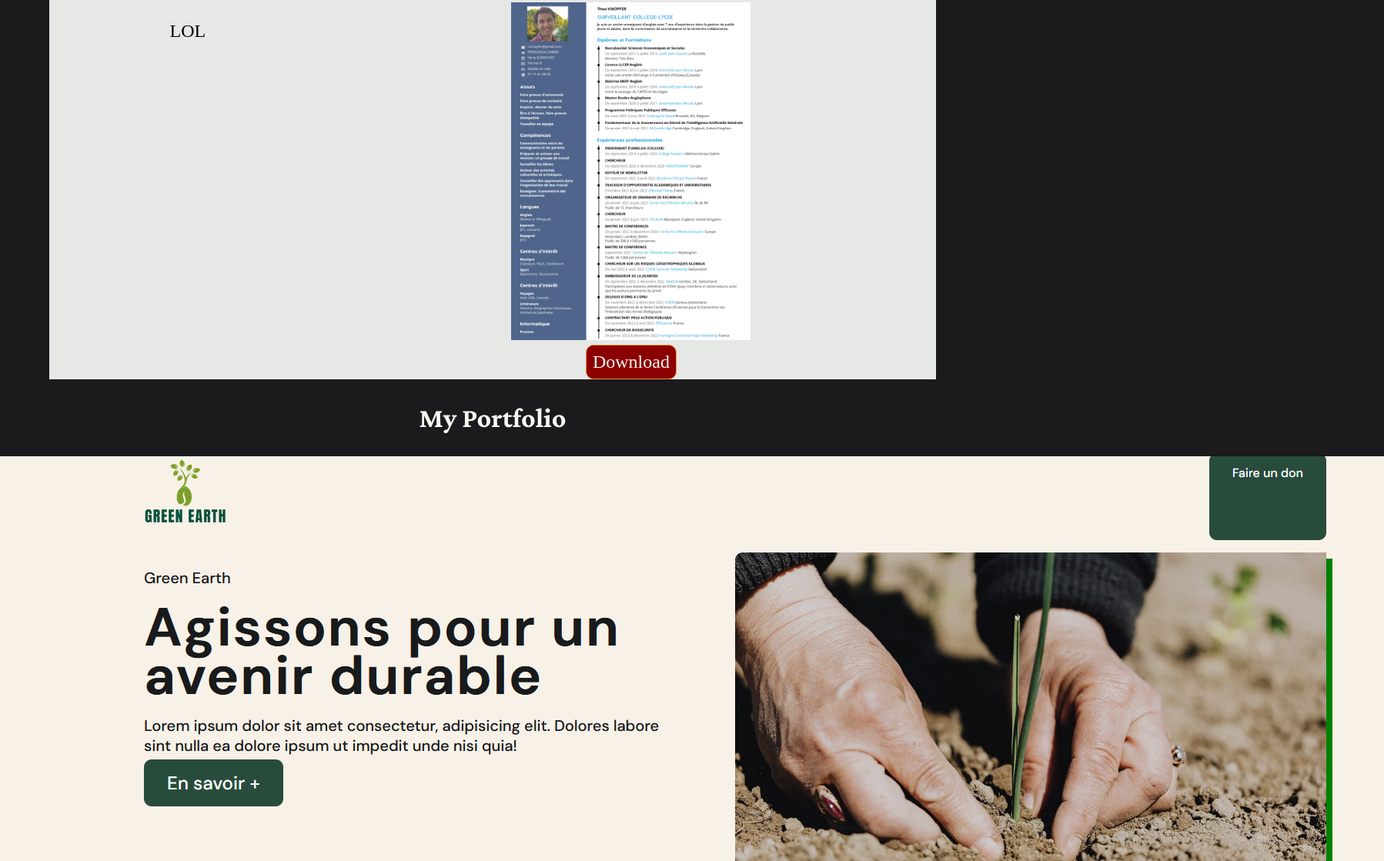
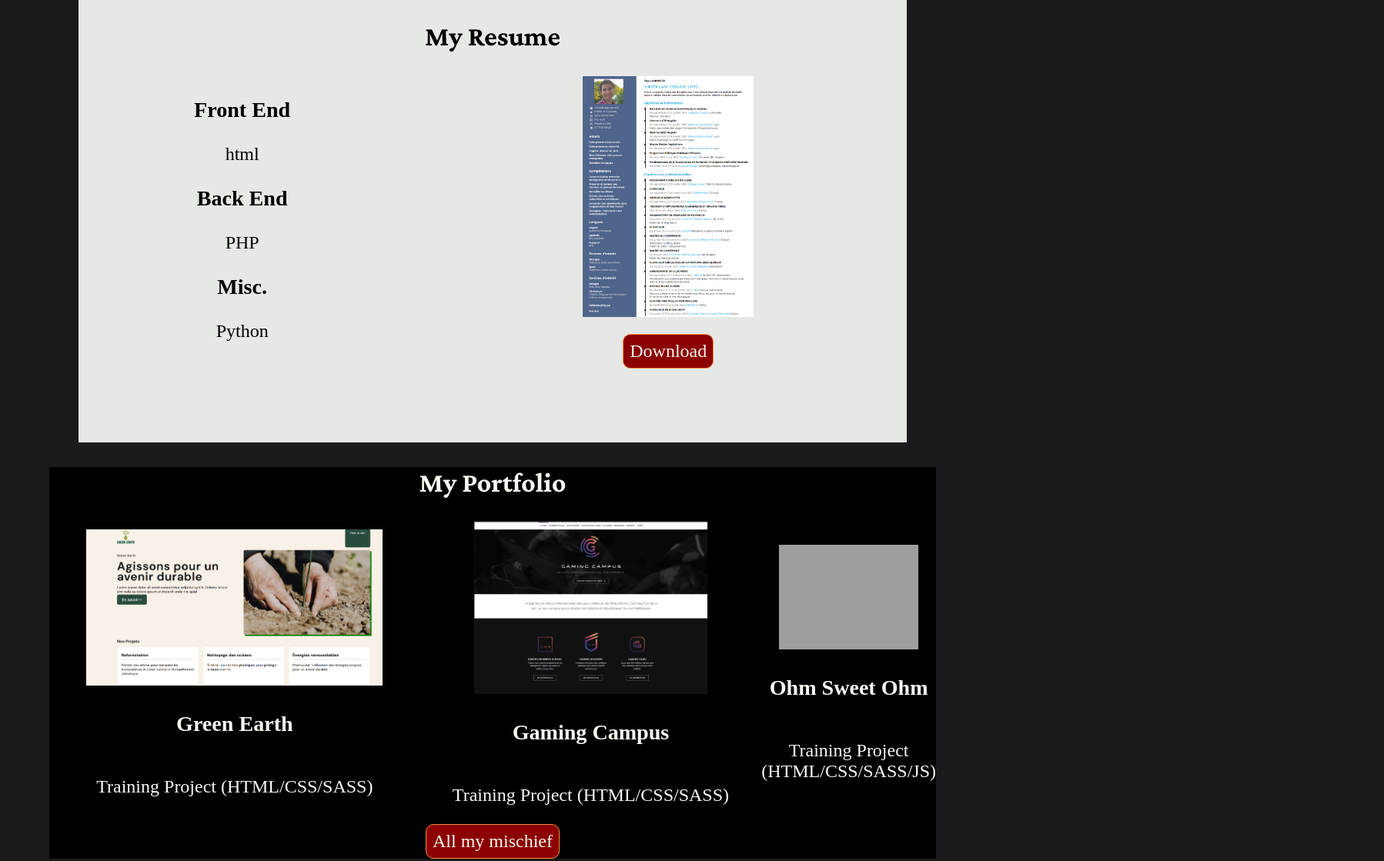
Before and after one commit to NebulusNubium/My-Website, a website: page index.html in a window 1280 px wide. Shown: the part 1682-2801 px from the top of the page at 77% size, 1798 px wide, since content can reach past the window. Drawn offline with Linux system fonts and the light colour scheme; grey boxes are pictures that could not be loaded.

Commit message:
resume v1

```diff
--- a/assets/scss/pages/_homepage.scss
+++ b/assets/scss/pages/_homepage.scss
@@ -38,20 +38,24 @@
 }
 
 #resume {
-    margin: 0 5%;
+    margin: 0 8%;
+    padding: 5% 0;
     background-color: variables.$couleur-ivoire;
     .resume-container {
         color: black;
         .resume-imgs {
             display: flex;
-            justify-content: space-around;
+            justify-content: space-between;
+            margin: 2rem;
+            gap: 6rem;
             .competence {
-                width: 30%;
+                width: 50%;
             }
             .cv {
                display: flex;
                flex-direction: column;
                align-items: center;
+               gap: 1rem;
                .cv-img {
                 width: 40%;
                 img {width: 100%;}
@@ -60,3 +64,23 @@
         }
     }
 }
+
+#portfolio {
+    background-color: black;
+    margin: 2rem 5%;
+    .portfolio-container {
+        display: flex;
+        justify-content: center;
+        gap: 2rem;
+        .project {
+            display: flex;
+            flex-direction: column;
+            align-items: center;
+            justify-content: center;
+            .project-img {
+                width: 80%;
+                img {width: 100%;}
+            }
+        }
+    }
+}
--- a/index.html
+++ b/index.html
@@ -61,7 +61,18 @@
                 <h2>My Resume</h2>
                 <div class="resume-imgs">
                     <div class="competence">
-                        <p>LOL</p>
+                        <div class="front-end">
+                            <h3>Front End</h3>
+                            <p>html</p>
+                        </div>
+                        <div class="back-end">
+                            <h3>Back End</h3>
+                            <p>PHP</p>
+                        </div>
+                        <div class="misc">
+                            <h3>Misc.</h3>
+                            <p>Python</p>
+                        </div>
                     </div>
                     <div class="cv">
                         <div class="cv-img">
```
Also changed, not shown: assets/css/style.css, 1 other file.
